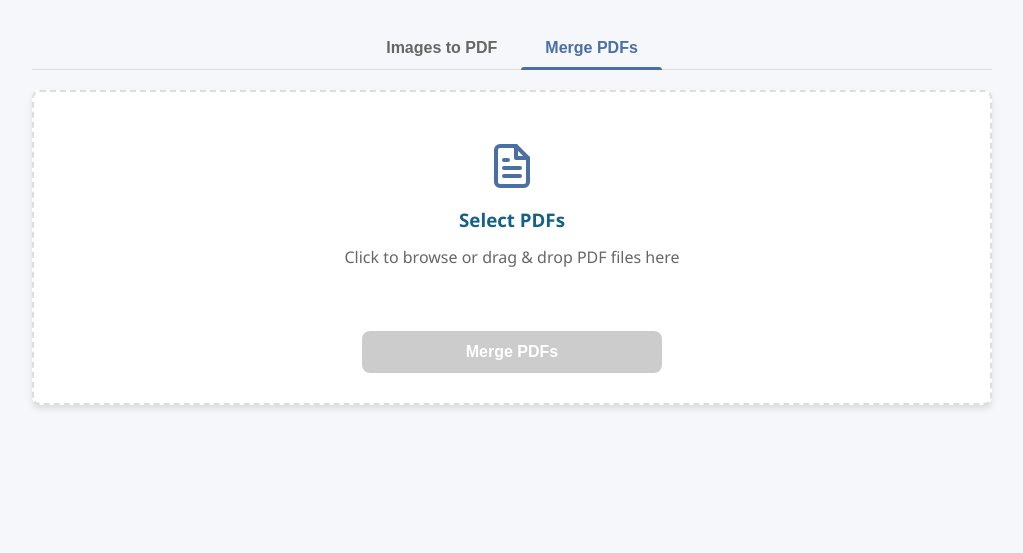
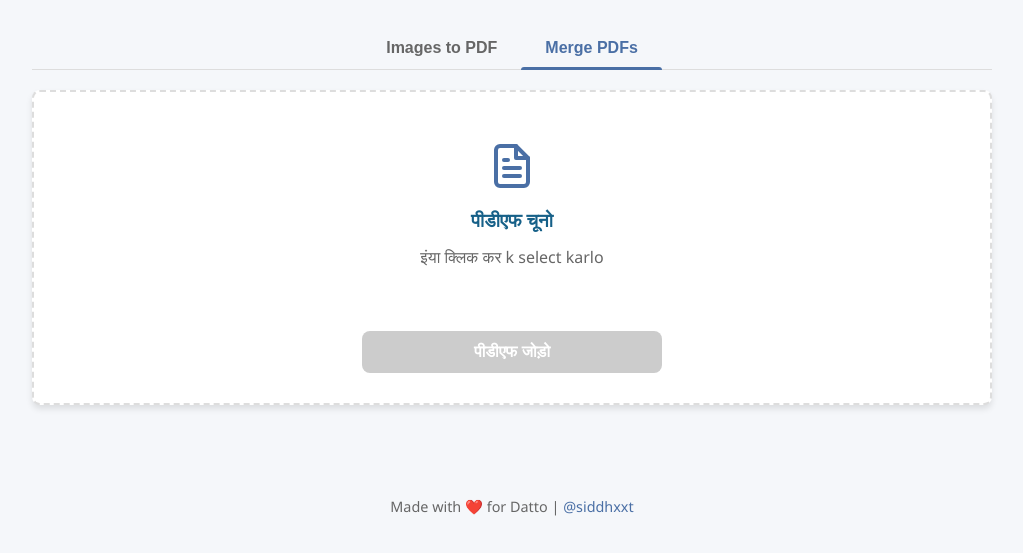
Before and after one commit to mukundchoudhary13/datto, a plain HTML site: page index.html in a window 1280 px wide. Both pictures are taken after a click on the button "Merge PDFs". Shown: the part 117-670 px from the top of the page, without its empty margins (128-1151 px from the left). Drawn offline with nearby package versions, Linux system fonts and the light colour scheme.

Commit message:
Updated: minor content tweaks

```diff
--- a/index.html
+++ b/index.html
@@ -30,7 +30,7 @@
                         <path d="M21 15l-3.086-3.086a2 2 0 0 0-2.828 0L6 21"></path>
                     </svg>
                     <h3>फोटा चूनो</h3>
-                    <p>Click to browse or drag & drop images here</p>
+                    <p>इंया क्लिक कर k select karlo</p>
                 </label>
                 <div id="image-preview" class="preview-area"></div>
                 <button id="convert-btn" class="action-btn" disabled>पीडीएफ में बदलो</button>
@@ -48,11 +48,11 @@
                         <line x1="16" y1="17" x2="8" y2="17"></line>
                         <polyline points="10 9 9 9 8 9"></polyline>
                     </svg>
-                    <h3>Select PDFs</h3>
-                    <p>Click to browse or drag & drop PDF files here</p>
+                    <h3>पीडीएफ चूनो</h3>
+                    <p>इंया क्लिक कर k select karlo</p>
                 </label>
                 <div id="pdf-preview" class="preview-area"></div>
-                <button id="merge-btn" class="action-btn" disabled>Merge PDFs</button>
+                <button id="merge-btn" class="action-btn" disabled>पीडीएफ जोड़ो</button>
             </div>
         </div>
 
@@ -62,5 +62,11 @@
     <script src="https://cdnjs.cloudflare.com/ajax/libs/pdf-lib/1.17.1/pdf-lib.min.js"></script>
     <script src="https://cdnjs.cloudflare.com/ajax/libs/jspdf/2.5.1/jspdf.umd.min.js"></script>
     <script src="script.js"></script>
+
+    <footer style="text-align: center; padding: 20px; margin-top: 30px; font-size: 0.9rem; color: #666;">
+    Made with ❤️ for Datto |
+    <a href="https://www.instagram.com/siddhxxt/" style="color: var(--primary-color); text-decoration: none;" target="_blank">@siddhxxt</a>
+</footer>
+
 </body>
 </html>
```
